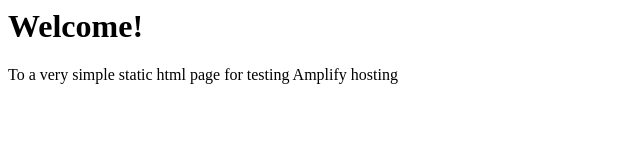
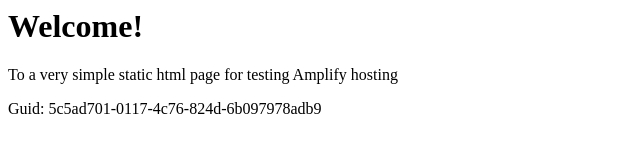
Before and after one commit to aws-aemilia-yul/Github-PR-Commit-Integration-Test-DoNotTouch-v1-preprod-ca-central-1, a website: page src/index.html in a window 1280 px wide. Shown: the whole page, without its empty margins (0-640 px from the left). Drawn offline with Linux system fonts and the light colour scheme.

Commit message:
commit from integ tests

```diff
--- a/src/index.html
+++ b/src/index.html
@@ -1,3 +1,5 @@
+
+
 <html lang="en">
 
 <head>
@@ -10,6 +12,6 @@
 <body>
     <h1>Welcome!</h1>
     <p>To a very simple static html page for testing Amplify hosting</p>
-</body>
+    <p>Guid: 5c5ad701-0117-4c76-824d-6b097978adb9</p></body>
 
 </html>
```
